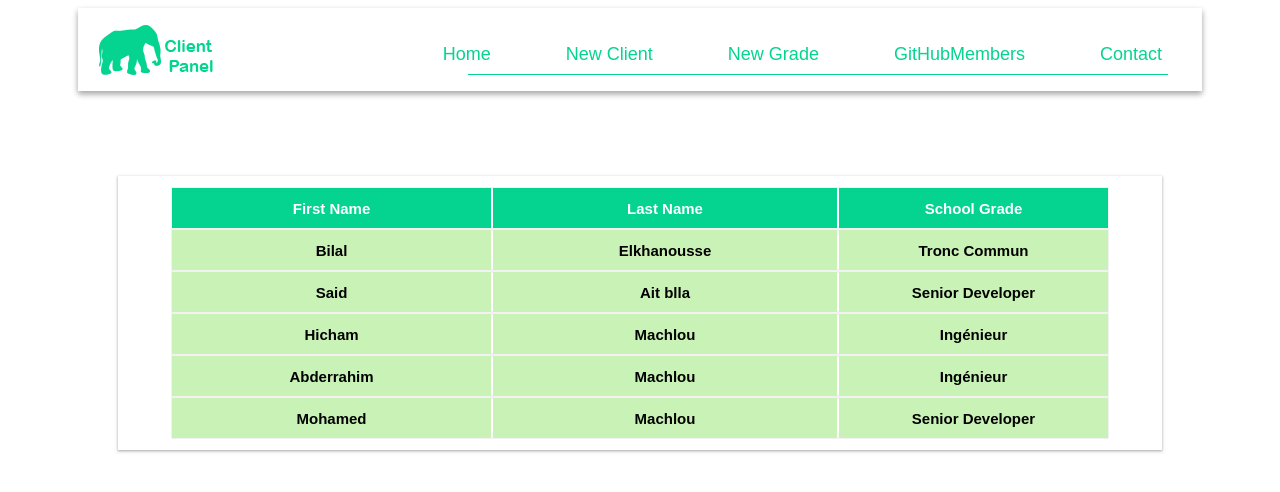
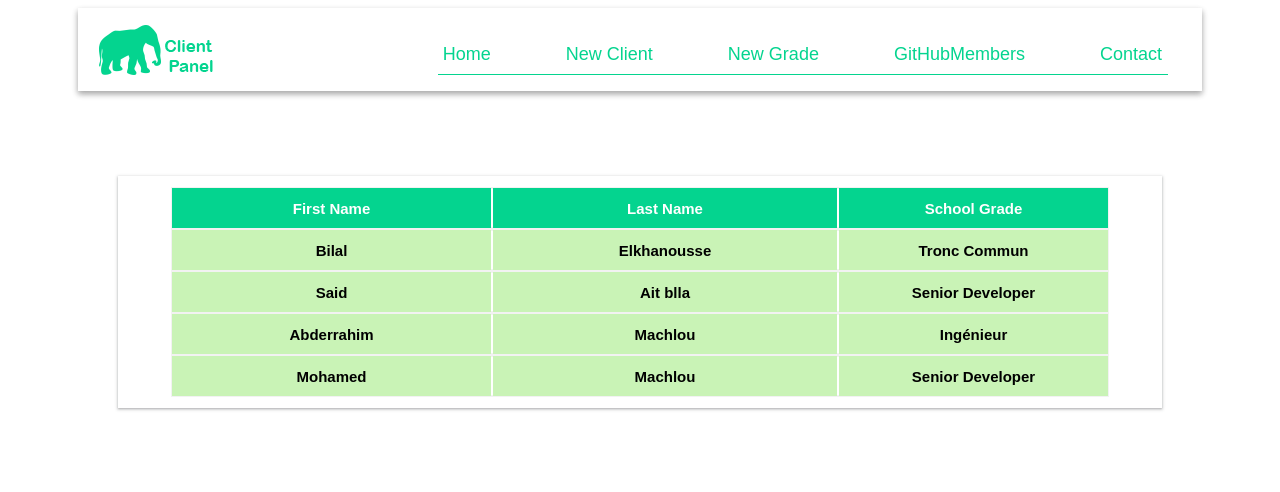
Before and after one commit to mohamedMachlou/ClientManagement, an Angular app: page / in a window 1280 px wide. Shown: the top 492 px of the page. Built offline with nearby package versions, Linux system fonts and the light colour scheme; data requests are answered from the project's data file.

Commit message:
inject Router to Navbar Component and use navigate for all route on List tag li

```diff
--- a/database/db.json
+++ b/database/db.json
@@ -73,68 +73,6 @@
       },
       "status": false,
       "subDate": "2024-04-28",
-      "months": [
-        {
-          "title": "January",
-          "active": true
-        },
-        {
-          "title": "February",
-          "active": true
-        },
-        {
-          "title": "March",
-          "active": false
-        },
-        {
-          "title": "April",
-          "active": false
-        },
-        {
-          "title": "May",
-          "active": false
-        },
-        {
-          "title": "June",
-          "active": false
-        },
-        {
-          "title": "July",
-          "active": false
-        },
-        {
-          "title": "August",
-          "active": false
-        },
-        {
-          "title": "September",
-          "active": false
-        },
-        {
-          "title": "October",
-          "active": false
-        },
-        {
-          "title": "November",
-          "active": false
-        },
-        {
-          "title": "December",
-          "active": false
-        }
-      ]
-    },
-    {
-      "id": 7,
-      "firstName": "Hicham",
-      "lastName": "Machlou",
-      "phoneNumber": "+212653508459",
-      "grade": {
-        "id": 28,
-        "label": "Ingénieur"
-      },
-      "status": false,
-      "subDate": "2024-04-27",
       "months": [
         {
           "title": "January",
--- a/src/app/client/components/client-list/client-list.component.ts
+++ b/src/app/client/components/client-list/client-list.component.ts
@@ -138,7 +138,7 @@ export class ClientListComponent implements OnInit {
               (client) => client.id !== this.clientEditId()
             );
             console.log('inside delete fct : ', this.clientEditId());
-            this.router.navigate(['clientlist']);
+            this.router.navigate(['/']);
           });
         this.showClientInfos.set(false);
       }
--- a/src/app/client/components/nav-bar/nav-bar.component.css
+++ b/src/app/client/components/nav-bar/nav-bar.component.css
@@ -69,7 +69,7 @@
   }
   .header .container .nav::after {
     content: " ";
-    width: 700px;
+    width: 730px;
     height: 1px;
     background-color: var(--main-color);
     position: absolute;
--- a/src/app/client/components/nav-bar/nav-bar.component.html
+++ b/src/app/client/components/nav-bar/nav-bar.component.html
@@ -16,6 +16,7 @@
           <!-- Start Menu 1 on large screen -->
           <ul class="large-ul">
             <li
+              (click)="goToHome()"
               [ngClass]="listStyleValue == 'home' ? 'li-active' : 'li-deactive'"
             >
               <a
@@ -30,6 +31,7 @@
               >
             </li>
             <li
+              (click)="goToCreateClient()"
               [ngClass]="
                 listStyleValue == 'newclient' ? 'li-active' : 'li-deactive'
               "
@@ -46,6 +48,7 @@
               >
             </li>
             <li
+              (click)="goToNewGrade()"
               [ngClass]="
                 listStyleValue == 'newgrade' ? 'li-active' : 'li-deactive'
               "
@@ -62,6 +65,7 @@
               >
             </li>
             <li
+              (click)="goToGitHubMembers()"
               [ngClass]="
                 listStyleValue == 'about' ? 'li-active' : 'li-deactive'
               "
@@ -78,6 +82,7 @@
               >
             </li>
             <li
+              (click)="goToContact()"
               [ngClass]="
                 listStyleValue == 'contact' ? 'li-active' : 'li-deactive'
               "
--- a/src/app/client/components/nav-bar/nav-bar.component.ts
+++ b/src/app/client/components/nav-bar/nav-bar.component.ts
@@ -1,4 +1,5 @@
 import { Component, OnInit, inject, signal } from '@angular/core';
+import { Router } from '@angular/router';
 
 @Component({
   selector: 'app-nav-bar',
@@ -8,6 +9,7 @@ import { Component, OnInit, inject, signal } from '@angular/core';
 export class NavBarComponent implements OnInit {
   listStyleValue: string = '';
   showMenuStatus = signal<boolean>(false);
+  router = inject(Router);
 
   ngOnInit(): void {}
 
@@ -15,4 +17,19 @@ export class NavBarComponent implements OnInit {
     this.showMenuStatus.set(!this.showMenuStatus());
     console.log(this.showMenuStatus());
   }
+  goToHome() {
+    this.router.navigate(['clientlist']);
+  }
+  goToCreateClient() {
+    this.router.navigate(['createclient']);
+  }
+  goToNewGrade() {
+    this.router.navigate(['clientgrade']);
+  }
+  goToGitHubMembers() {
+    this.router.navigate(['githubmembers']);
+  }
+  goToContact() {
+    this.router.navigate(['contact']);
+  }
 }
```
